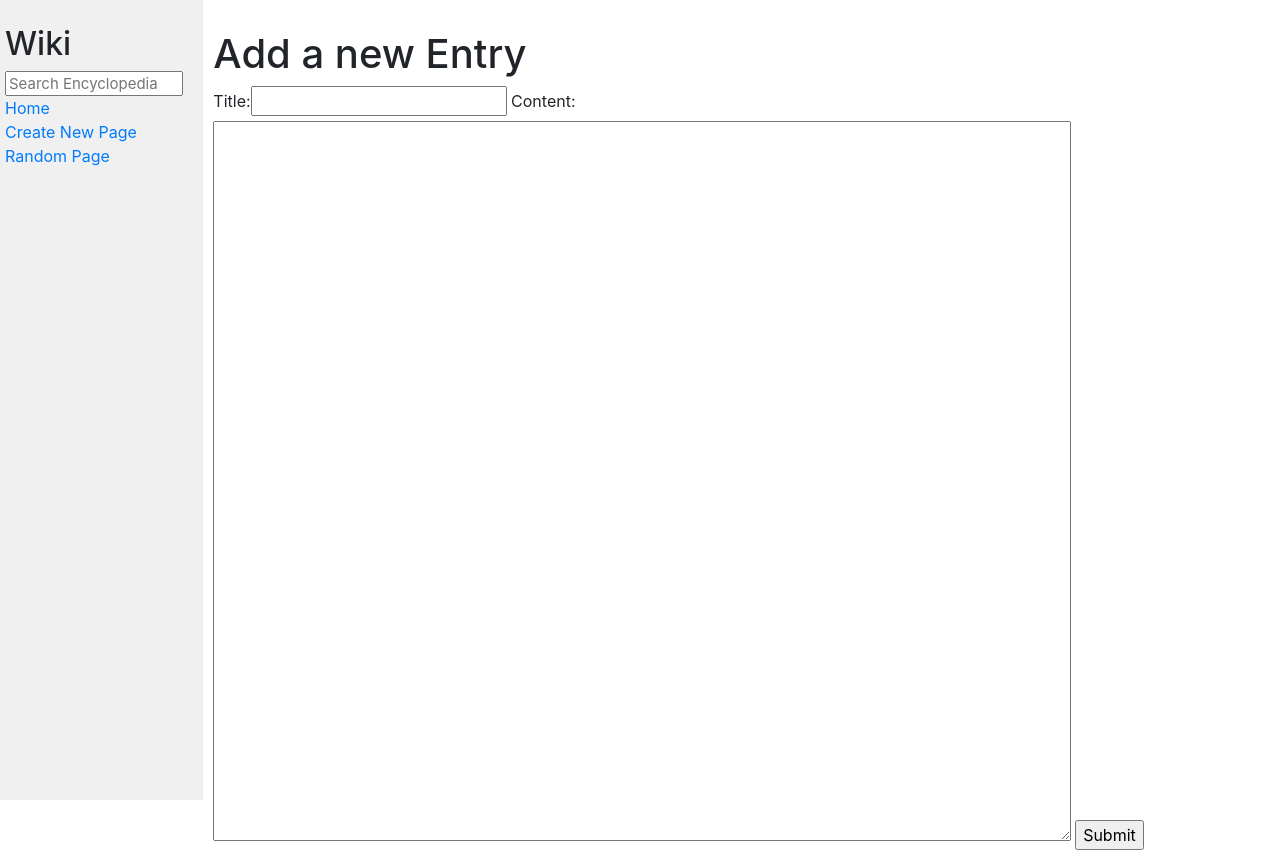
After one commit to guerined/web50, a Django app: page /function/add in a window 1280 px wide. The commit adds this page. Run offline with Django 3.2, Linux system fonts and the light colour scheme; some libraries are stand-ins or nearby versions.

Commit message:
all features

```diff
--- a/projects/2020/x/wiki/encyclopedia/templates/encyclopedia/404.html
+++ b/projects/2020/x/wiki/encyclopedia/templates/encyclopedia/404.html
@@ -8,5 +8,5 @@
 {% block body %}
     <h1>404 - Gone fishing!</h1>
 
-    This page does not exist yet! But you may want to create it? Click here to create a new page on {{ title }}
+    This page does not exist yet! But you may want to create it? Click <a href="{% url 'add' %}">here</a> to create a new page on {{ title }}
 {% endblock %}
--- /dev/null
+++ b/projects/2020/x/wiki/encyclopedia/templates/encyclopedia/add.html
@@ -0,0 +1,16 @@
+{% extends "encyclopedia/layout.html" %}
+
+{% block title %}
+    Add a new Entry
+{% endblock %}
+
+{% block body %}
+    <h1>Add a new Entry</h1>
+
+    <form action="{% url 'add' %}" method="POST">
+        {% csrf_token %}
+        {{ form }}
+        <input type="submit">
+    </form>
+
+{% endblock %}
--- a/projects/2020/x/wiki/encyclopedia/templates/encyclopedia/display.html
+++ b/projects/2020/x/wiki/encyclopedia/templates/encyclopedia/display.html
@@ -9,4 +9,7 @@
 {% autoescape off %}
     {{ content }}
 {% endautoescape %}
+<br>
+<br>
+Click <a href="{% url 'editentry' title %}">here</a> to edit
 {% endblock %}
--- a/projects/2020/x/wiki/encyclopedia/templates/encyclopedia/layout.html
+++ b/projects/2020/x/wiki/encyclopedia/templates/encyclopedia/layout.html
@@ -12,17 +12,18 @@
         <div class="row">
             <div class="sidebar col-lg-2 col-md-3">
                 <h2>Wiki</h2>
-                <form>
+                <form action="{% url 'search' %}" method="POST">
+                    {% csrf_token %}
                     <input class="search" type="text" name="q" placeholder="Search Encyclopedia">
                 </form>
                 <div>
                     <a href="{% url 'index' %}">Home</a>
                 </div>
                 <div>
-                    Create New Page
+                    <a href="{% url 'add' %}"> Create New Page </a>
                 </div>
                 <div>
-                    Random Page
+                    <a href="{% url 'randomwiki' %}"> Random Page </a>
                 </div>
                 {% block nav %}
                 {% endblock %}
--- a/projects/2020/x/wiki/encyclopedia/urls.py
+++ b/projects/2020/x/wiki/encyclopedia/urls.py
@@ -4,6 +4,10 @@ from . import views
 
 urlpatterns = [
     path("", views.index, name="index"),
-    path("<str:TITLE>", views.title_display, name="title_display"),
-    path("wiki/<str:TITLE>", views.title_display, name="title_display")
+    path("wiki/<str:TITLE>", views.title_display, name="title_display"),
+    path("function/search", views.search, name="search"),
+    path("function/randomwiki", views.randomwiki, name="randomwiki"),
+    path("function/add", views.add, name="add"),
+    path("function/editwiki/<str:TITLE>", views.editentry, name="editentry"),
+    path("<str:TITLE>", views.title_display, name="title_display2")
 ]
--- a/projects/2020/x/wiki/encyclopedia/views.py
+++ b/projects/2020/x/wiki/encyclopedia/views.py
@@ -1,8 +1,14 @@
 from django.shortcuts import render
-from django.http import HttpResponse
+from django.http import HttpResponse, HttpResponseRedirect
 import markdown2
+from django import forms
+from . import util
+import random
+from django.urls import reverse
 
-from . import util
+class NewEntryForm(forms.Form):
+    title = forms.CharField(label="Title")
+    content = forms.CharField(widget=forms.Textarea)
 
 
 def index(request):
@@ -13,9 +19,76 @@ def index(request):
 
 def title_display(request,TITLE):
     if util.get_entry(TITLE) is None:
-        #return HttpResponse("404 Error")
         return render(request, "encyclopedia/404.html", {"title": TITLE})
     else:
         content = markdown2.markdown(util.get_entry(TITLE))
-        #return HttpResponse(content)
         return render(request,"encyclopedia/display.html", { "title": TITLE, "content": content})
+
+def search(request):
+    if request.method == "POST" :
+        query = request.POST['q']
+        all_entries = util.list_entries()
+        entries = []
+        for entry in all_entries:
+            if query.lower() in entry.lower():
+                entries.append(entry)
+        return render(request,"encyclopedia/search_results.html", {"query": query, "entries": entries})
+    else:
+        return render(request, "encyclopedia/404_Search.html")
+
+def add(request):
+    if request.method == "POST":
+        form = NewEntryForm(request.POST)
+        if form.is_valid():
+            title = form.cleaned_data["title"]
+            path = "/entries/" + title + ".md"
+            content = form.cleaned_data["content"]
+            try:
+                f = open("entries/" + title + ".md", "x")
+            except FileExistsError:
+                return render(request, "encyclopedia/404_Already_Exist.html")
+            else:
+                f.write("# "+ title)
+                f.write("\n")
+                f.write("\n")
+                f.write(content)
+                f.close()
+                return HttpResponseRedirect(reverse('title_display', args=(title,)))
+    return render(request, "encyclopedia/add.html", {
+        "form": NewEntryForm()
+    })
+
+def randomwiki(request):
+    titles = util.list_entries()
+    TITLE = random.choice(titles)
+    content = markdown2.markdown(util.get_entry(TITLE))
+    return render(request,"encyclopedia/display.html", { "title": TITLE, "content": content})
+
+def editentry(request, TITLE):
+    if request.method == "POST":
+        form = NewEntryForm(request.POST)
+        if form.is_valid():
+            title = form.cleaned_data["title"]
+            path = "/entries/" + title + ".md"
+            content = form.cleaned_data["content"]
+            try:
+                f = open("entries/" + title + ".md", "w")
+            except FileNotFoundError:
+                return render(request, "encyclopedia/404.html", {"title": TITLE})
+            else:
+                f.write("# "+ title)
+                f.write("\n")
+                f.write("\n")
+                f.write(content)
+                f.close()
+                return HttpResponseRedirect(reverse('title_display', args=(title,)))
+    if util.get_entry(TITLE) is None:
+        return render(request, "encyclopedia/404.html", {"title": TITLE})
+    else:
+        precontent = (util.get_entry(TITLE))
+        content = precontent.split("\n",2)[2]
+        data = {'title':TITLE, 'content':content}
+        form = NewEntryForm(initial=data)
+        return render(request, "encyclopedia/edit.html", {
+        "form": form, "title":TITLE
+    })
```
Also changed, not shown: projects/2020/x/wiki/encyclopedia/templates/encyclopedia/404_Already_Exist.html (added, +12 -0 lines), projects/2020/x/wiki/encyclopedia/templates/encyclopedia/404_Search.html (added, +12 -0 lines), projects/2020/x/wiki/encyclopedia/templates/encyclopedia/edit.html (added, +16 -0 lines), projects/2020/x/wiki/encyclopedia/templates/encyclopedia/search_results.html (added, +20 -0 lines), projects/2020/x/wiki/entries/Test.md (added, +3 -0 lines), projects/2020/x/wiki/encyclopedia/templates/encyclopedia/search_result.html (deleted).
